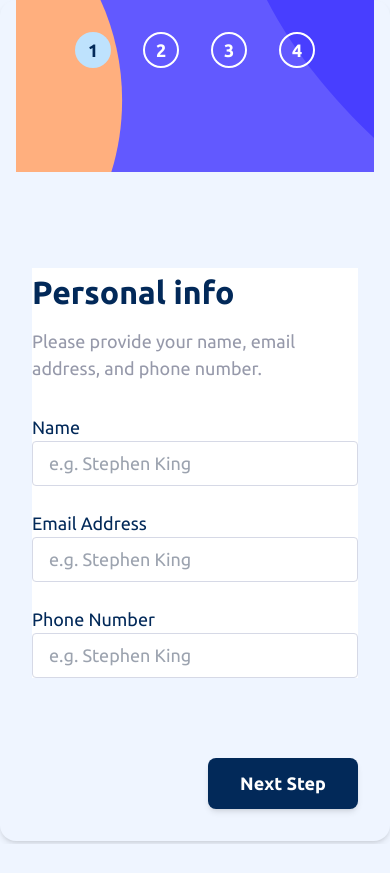
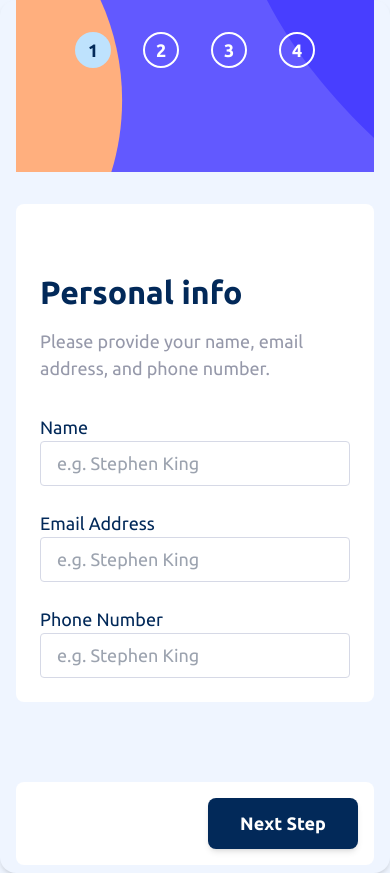
Before and after one commit to volkanakyel/gamer-form-service, a Vue app: page / in a window 390 px wide. Before the commit the page ends 844 px from the top, so only its background shows below. Built offline with nearby package versions, Linux system fonts and the light colour scheme.

Commit message:
gamer-form |🚀 add tailwind custom class for mobile user

```diff
--- a/src/assets/style/main.css
+++ b/src/assets/style/main.css
@@ -9,7 +9,7 @@ body {
 }
 
 .step {
-  @apply bg-white;
+  @apply bg-white p-6 md:p-0 rounded-lg;
 }
 
 .form-container {
@@ -26,7 +26,7 @@ body {
 
 /* Stepper */
 .step-content {
-  @apply md:flex md:flex-col text-dark m-auto max-w-full w-full py-6 px-4 md:max-w-addons md:p-0 rounded-lg;
+  @apply md:flex md:flex-col text-dark m-auto max-w-full w-full md:max-w-addons md:p-0 rounded-lg;
 }
 
 .activeStep {
--- a/src/components/AddOnsForm.vue
+++ b/src/components/AddOnsForm.vue
@@ -1,5 +1,5 @@
 <template>
-  <div>
+  <div class="step">
     <h2 class="text-4xl mb-3 mt-10 text-l font-bold">Pick add-ons</h2>
     <p class="text-grey-300">
       Add-ons help enhance your gaming experience.
--- a/src/components/FormNavigator.vue
+++ b/src/components/FormNavigator.vue
@@ -1,5 +1,5 @@
 <template>
-  <div class="flex justify-between mt-20 items-center mb-2">
+  <div class="flex justify-between mt-20 items-center mb-2 bg-white p-4 rounded-lg md:p-0">
     <button v-if="hasPreviousStep" @click="updateStep(-1)" class="text-grey-300">Go Back</button>
 
     <button v-if="hasNextStep" @click="updateStep(1)" class="next-btn">
--- a/src/components/Review.vue
+++ b/src/components/Review.vue
@@ -1,5 +1,5 @@
 <template>
-  <div>
+  <div class="step">
     <h2 class="text-4xl text-dark mb-3 mt-10 text-l font-bold">
       Finishing up
     </h2>
--- a/src/components/SelectPlanForm.vue
+++ b/src/components/SelectPlanForm.vue
@@ -1,5 +1,5 @@
 <template>
-  <div>
+  <div class="step">
     <h2 class="text-4xl mb-3 mt-10 text-l font-bold">Select your plan</h2>
     <p class="text-grey-300">
       You have the option of monthly or yearly billing.
```
